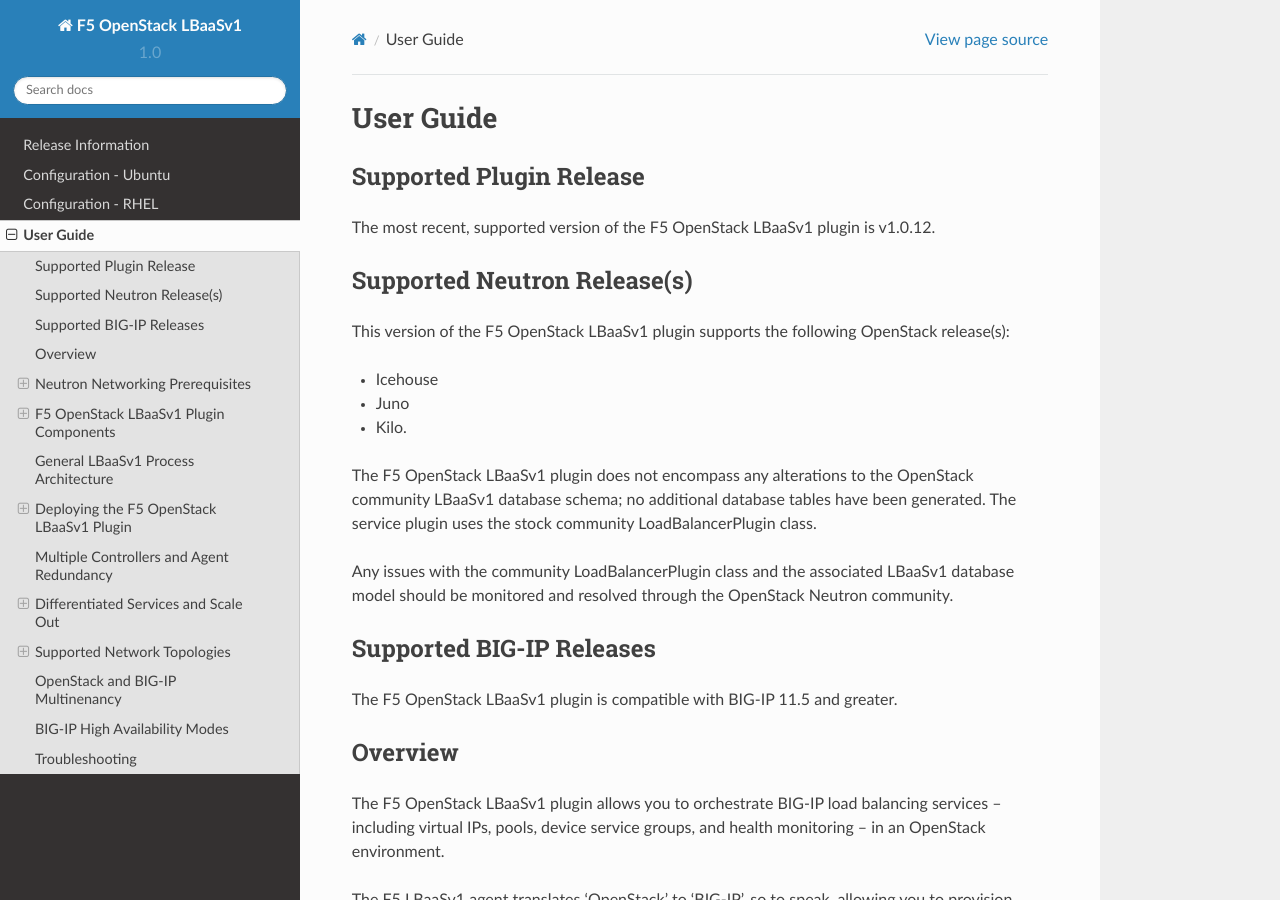
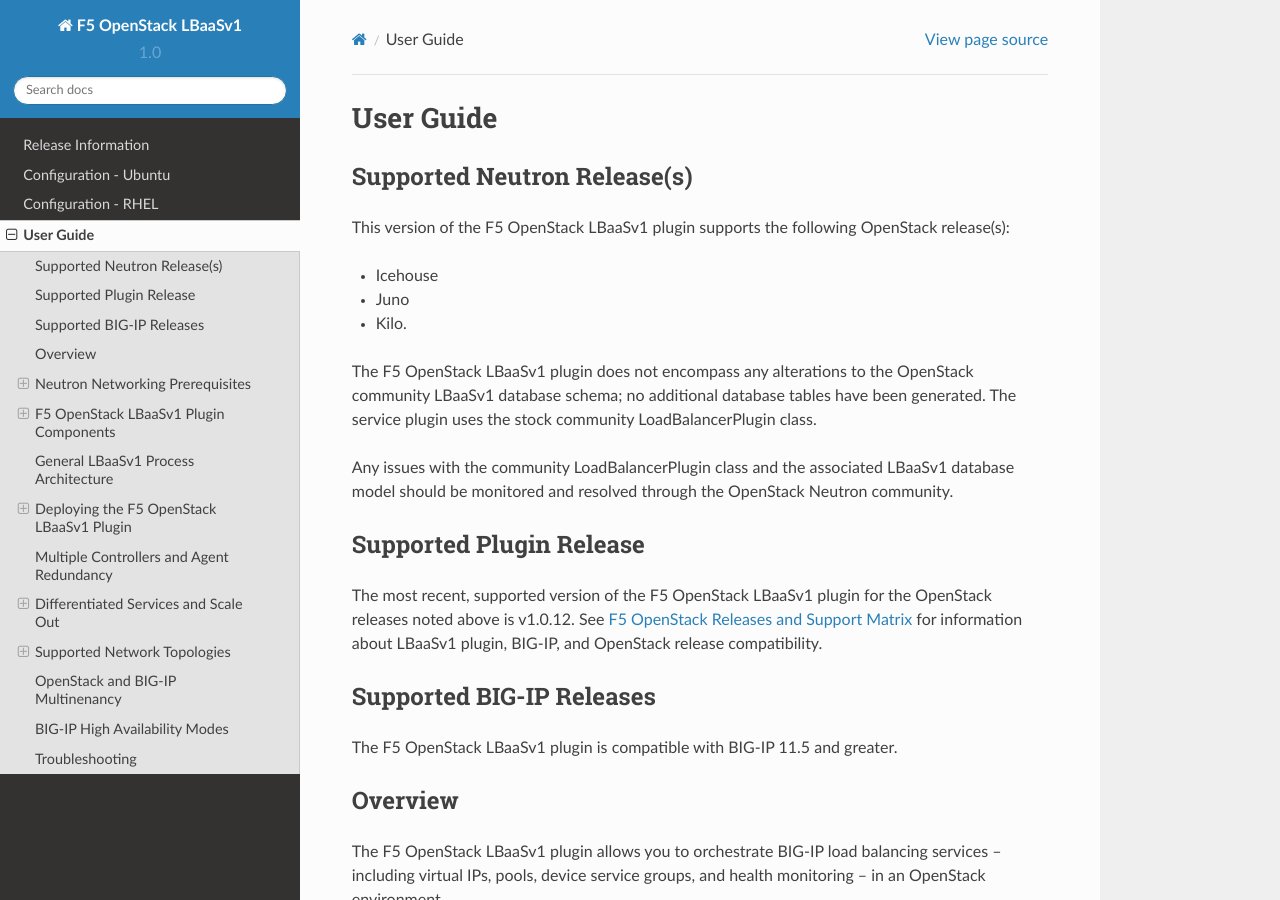
Before and after one commit to F5Networks/f5-openstack-lbaasv1, a Sphinx documentation site: the page built from docs/f5-oslbaasv1-readme.rst, in a window 1280 px wide and 900 px high. Built offline with Sphinx 7.4.7 and the Read the Docs theme 2.0.0, drawn with Linux system fonts in a browser that asks for light colours.

Commit message:
Fixes: #20
Problem: Needed to clarify versioning/release support.

Analysis: Moved Supported Plugin Release section below Supported Neutron Release section; added link to releases and versioning page.

Unit/Robot tests: N/A

```diff
--- a/docs/f5-oslbaasv1-readme.rst
+++ b/docs/f5-oslbaasv1-readme.rst
@@ -17,6 +13,10 @@
 The F5 OpenStack LBaaSv1 plugin does not encompass any alterations to the OpenStack community LBaaSv1 database schema; no additional database tables have been generated. The service plugin uses the stock community LoadBalancerPlugin class.
 
 Any issues with the community LoadBalancerPlugin class and the associated LBaaSv1 database model should be monitored and resolved through the OpenStack Neutron community.
+
+Supported Plugin Release
+------------------------
+The most recent, supported version of the F5 OpenStack LBaaSv1 plugin for the OpenStack releases noted above is v1.0.12. See `F5 OpenStack Releases and Support Matrix <http://f5networks.github.io/f5-openstack-docs/releases_and_versioning/>`_ for information about LBaaSv1 plugin, BIG-IP, and OpenStack release compatibility.
 
 Supported BIG-IP Releases
 -------------------------
```
Also changed, not shown: other parts of docs/f5-oslbaasv1-readme.rst (+0 -4 lines).
